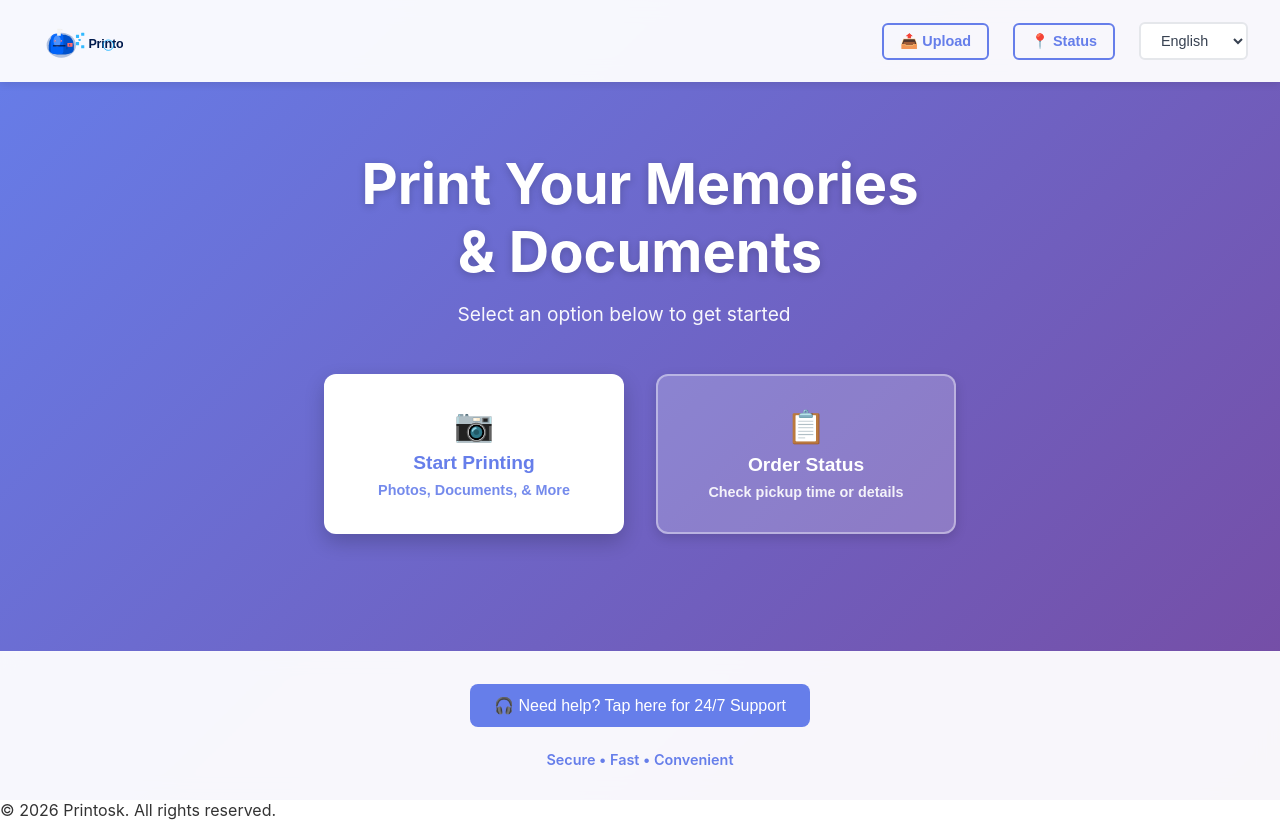
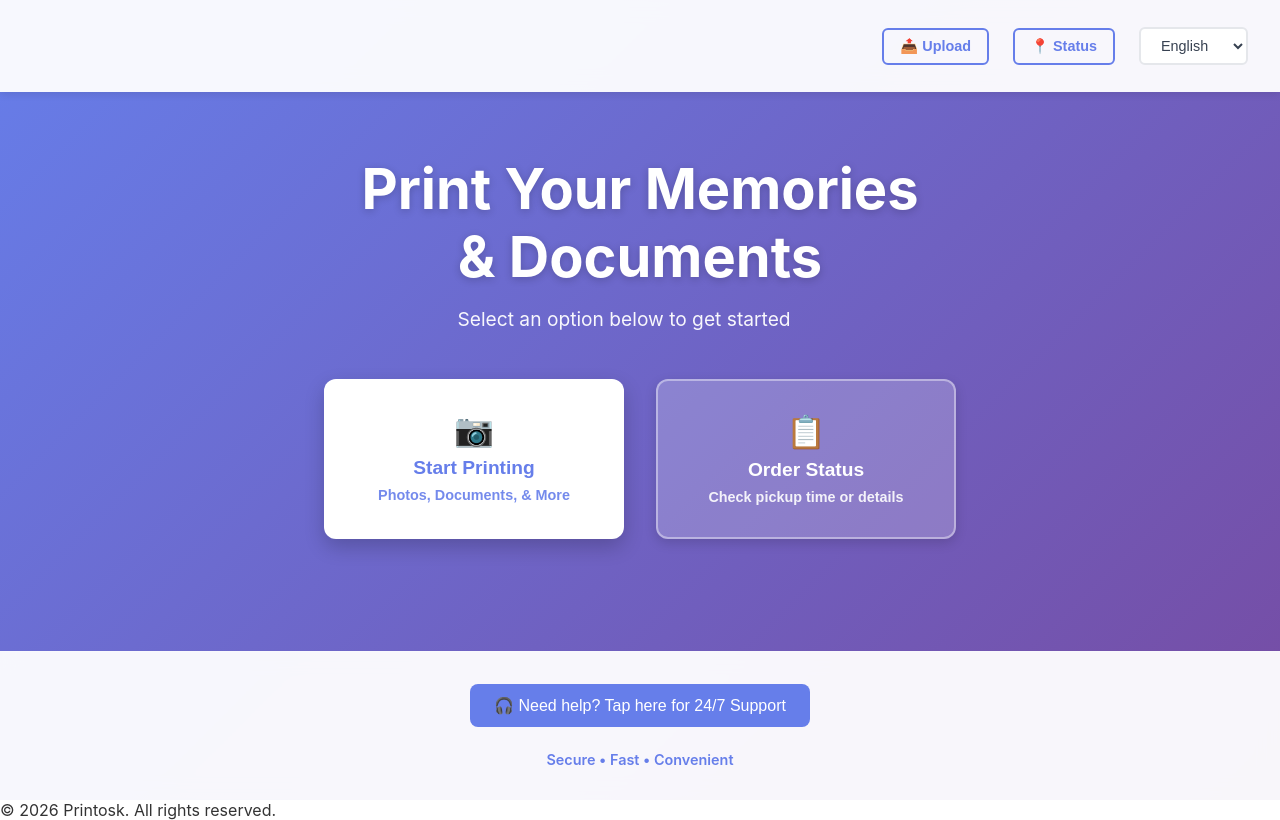
Before and after one commit to DebugDroid-15/printosk, a Next.js app in the folder frontend/: page / in a window 1280 px wide. Built offline with nearby package versions, Linux system fonts and the light colour scheme.

Commit message:
fix: Compact logo design for proper navbar display

```diff
--- a/frontend/components/Navbar.tsx
+++ b/frontend/components/Navbar.tsx
@@ -27,8 +27,8 @@ export function Navbar() {
           border: 'none',
           cursor: 'pointer',
           transition: 'transform 0.2s ease',
-          height: '50px',
-          padding: 0,
+          height: '60px',
+          padding: '0 0.5rem',
         }}
         onMouseEnter={(e) => {
           const el = e.currentTarget as HTMLElement;
@@ -42,9 +42,10 @@ export function Navbar() {
         <Image
           src="/images/logo.svg"
           alt="Printosk Logo"
-          width={200}
-          height={50}
-          style={{ objectFit: 'contain', height: '50px', width: 'auto' }}
+          width={180}
+          height={60}
+          priority
+          style={{ height: 'auto', width: 'auto', maxHeight: '60px', maxWidth: '180px', objectFit: 'contain' }}
         />
       </button>
 
```
Also changed, not shown: frontend/public/images/logo.svg.
